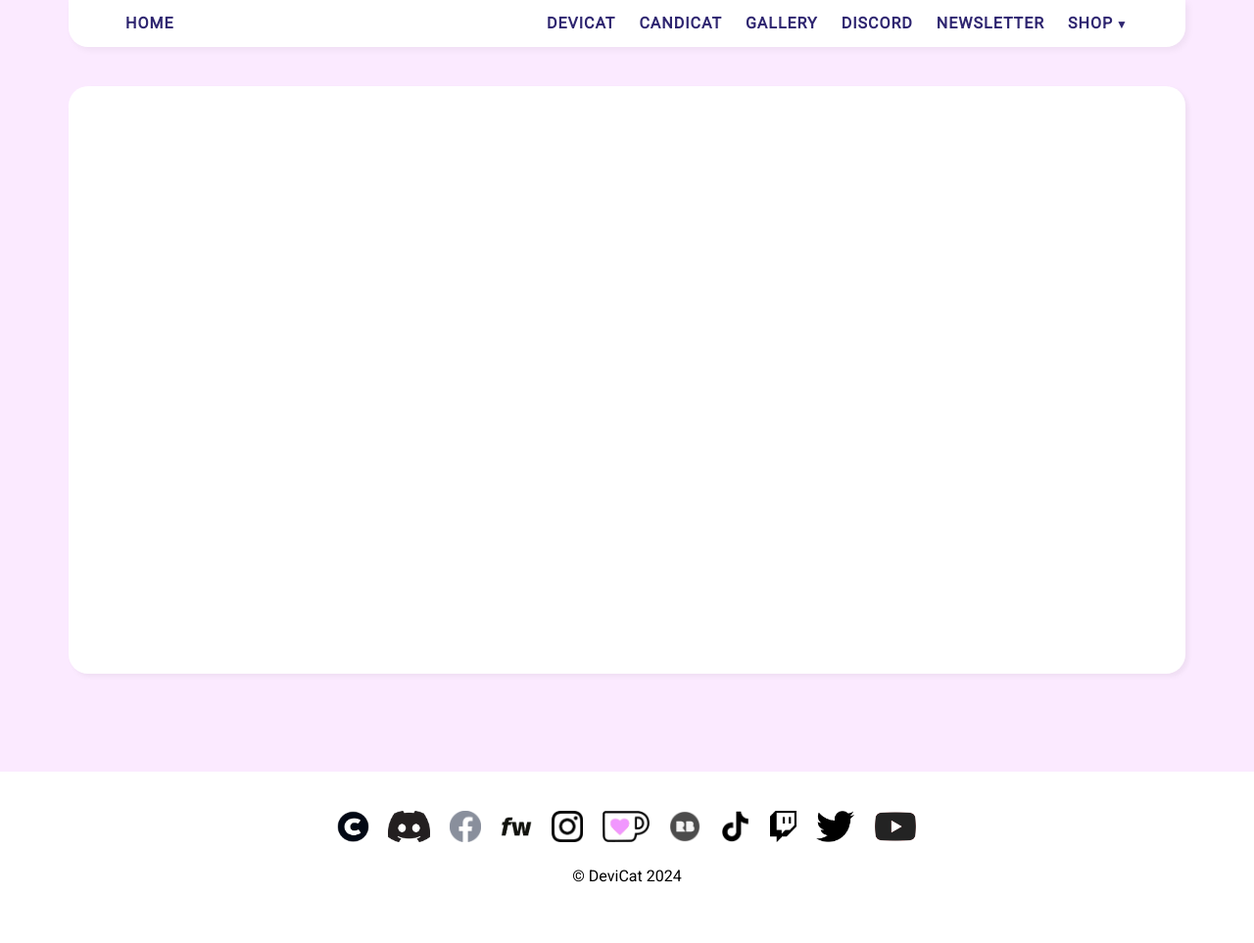
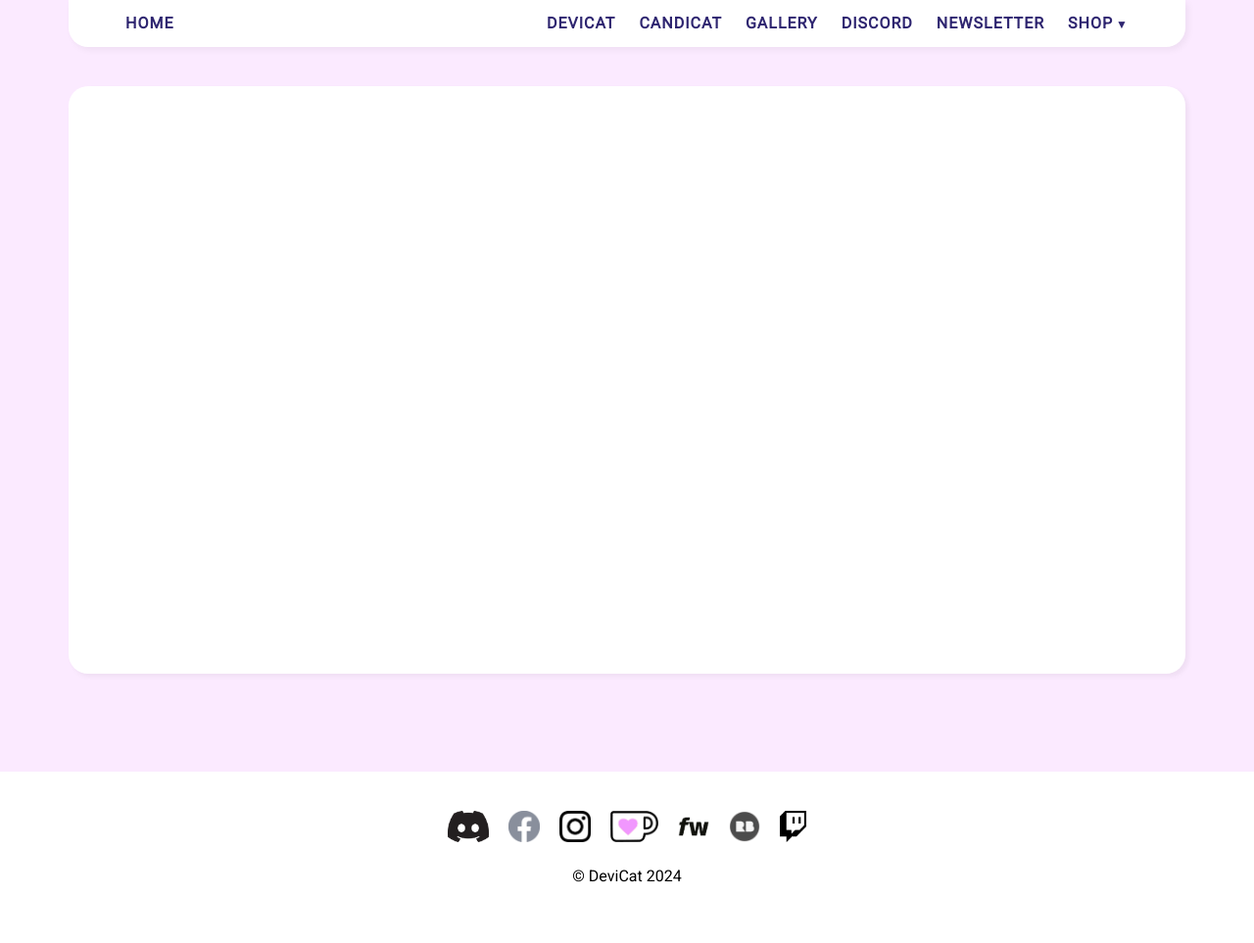
Before and after one commit to DeviCatOutlet/devicatoutlet.github.io, a Jekyll site: the page built from newsletter.md, in a window 1280 px wide. Shown: the whole page at 98% size. Built offline with Jekyll 4.4.1, drawn with Linux system fonts in a browser that asks for light colours; some web fonts are replaced; our own code applies the rules of GitHub Pages for plain Markdown files.

Commit message:
Social Links

```diff
--- a/_layouts/default.html
+++ b/_layouts/default.html
@@ -93,17 +93,13 @@
 
 <footer>
   <p>
-    <a href="https://www.cara.app/devicat" title="Cara: devicat"><img src="/img/caralogo.png" alt="Cara: devicat"></a>
     <a href="https://www.discord.gg/devicat" title="Discord: DeviCat"><img src="/img/discordlogo.png" alt="Discord: devicat"></a>
     <a href="https://www.facebook.com/devicat.artist" title="Facebook: DeviCat.Artist"><img src="/img/fblogo.png" alt="Facebook: DeviCat.Artist"></a>
-    <a href="https://www.devicat-shop.fourthwall.com" title="Fourthwall: DeviCat"><img src="/img/fwlogo.png" alt="Fourthwall: DeviCat"></a>
     <a href="https://www.instagram.com/devicat.art" title="Instagram: DeviCat.Art"><img src="/img/iglogo.png" alt="Instagram: DeviCat.Art"></a>
     <a href="https://www.ko-fi.com/devicat" title="Ko-fi: DeviCat"><img src="/img/kofilogo.png" alt="ko-fi: DeviCat"></a>
+    <a href="https://www.devicat-shop.fourthwall.com" title="Fourthwall: DeviCat"><img src="/img/fwlogo.png" alt="Fourthwall: DeviCat"></a>
     <a href="https://www.redbubble.com/people/devicatoutlet/shop" title="redbubble: DeviCatOutlet"><img src="/img/redbubbleicon.png" alt="redbubble: DeviCatOutlet"></a>
-    <a href="https://www.tiktok.com/@devicat.art" title="Tiktok: DeviCat"><img src="/img/tiktoklogo.png" alt="Tiktok: DeviCat"></a>
     <a href="https://www.twitch.tv/devicat" title="Twitch: DeviCat"><img src="/img/twitchlogo.png" alt="Twitch: DeviCat"></a>
-    <a href="https://www.twitter.com/devicatart" title="Twiter: DeviCatArt"><img src="/img/twitterlogo.png" alt="Twitter: DeviCatArt"></a>
-    <a href="https://www.youtube.com/@devicatart" title="YouTube: DeviCatArt"><img src="/img/youtubelogo.png" alt="YouTube: DeviCatArt"></a>
   </p>
   <p>&copy; DeviCat 2024</p>
 </footer>
```
